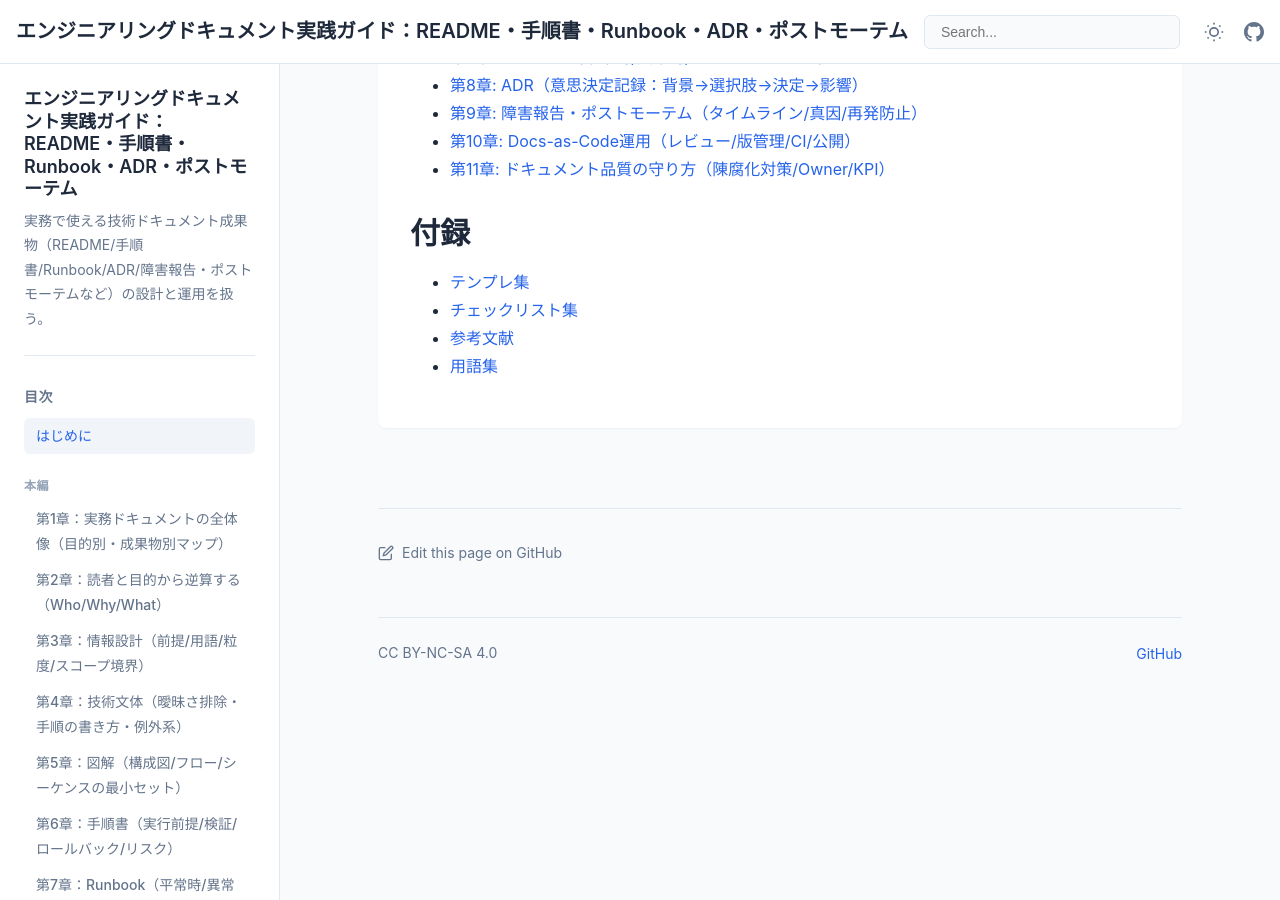
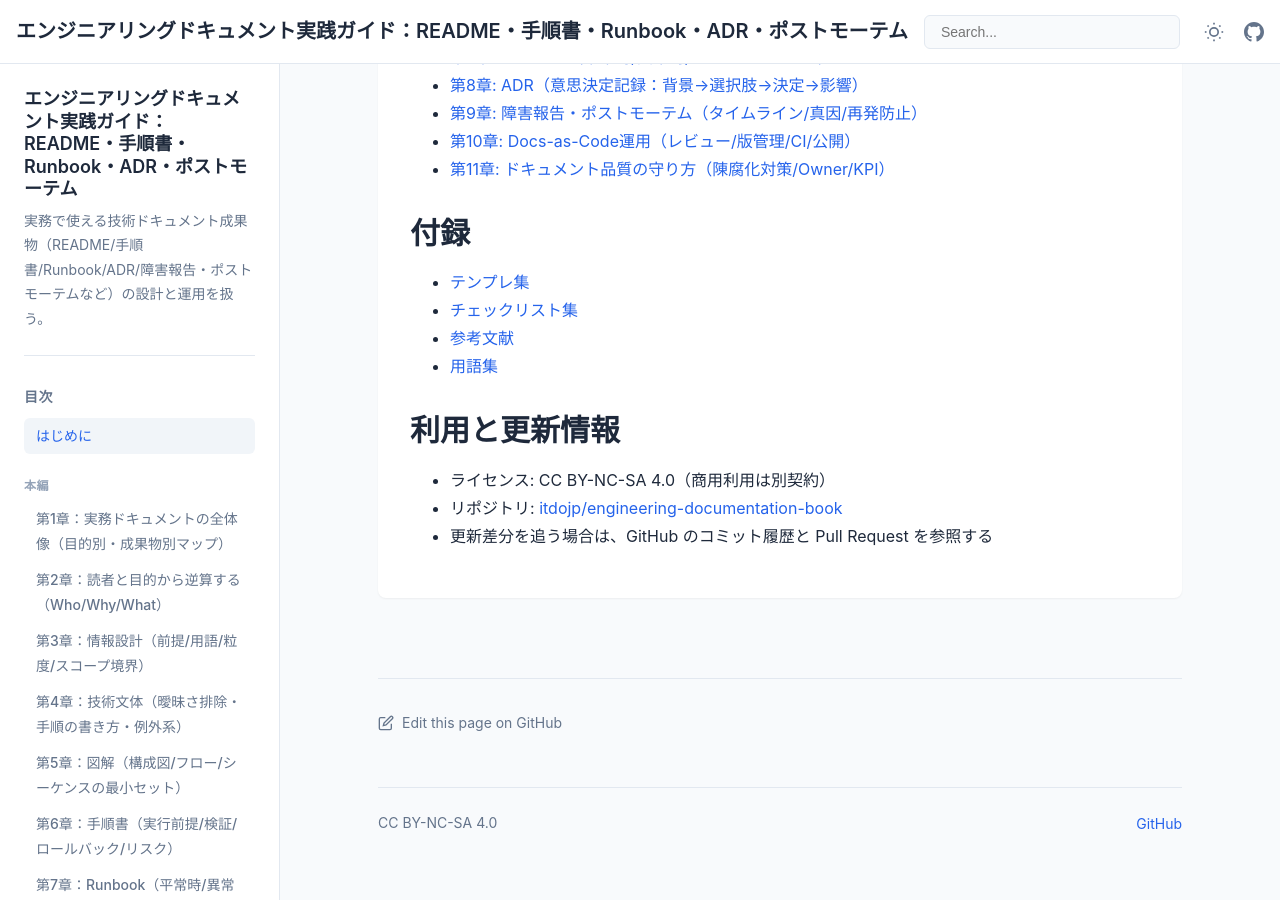
Before and after one commit to itdojp/engineering-documentation-book, a Jekyll site: the page built from docs/index.md, in a window 1280 px wide and 900 px high, scrolled down 1611 px. Built offline with Jekyll 4.4.1, drawn with Linux system fonts in a browser that asks for light colours.

Commit message:
docs: improve documentation index guidance

```diff
--- a/docs/index.md
+++ b/docs/index.md
@@ -74,3 +74,9 @@ learningOutcomes:
 - [チェックリスト集](appendices/checklists/)
 - [参考文献](appendices/references/)
 - [用語集](appendices/glossary/)
+
+## 利用と更新情報
+
+- ライセンス: CC BY-NC-SA 4.0（商用利用は別契約）
+- リポジトリ: [itdojp/engineering-documentation-book](https://github.com/itdojp/engineering-documentation-book)
+- 更新差分を追う場合は、GitHub のコミット履歴と Pull Request を参照する
```
